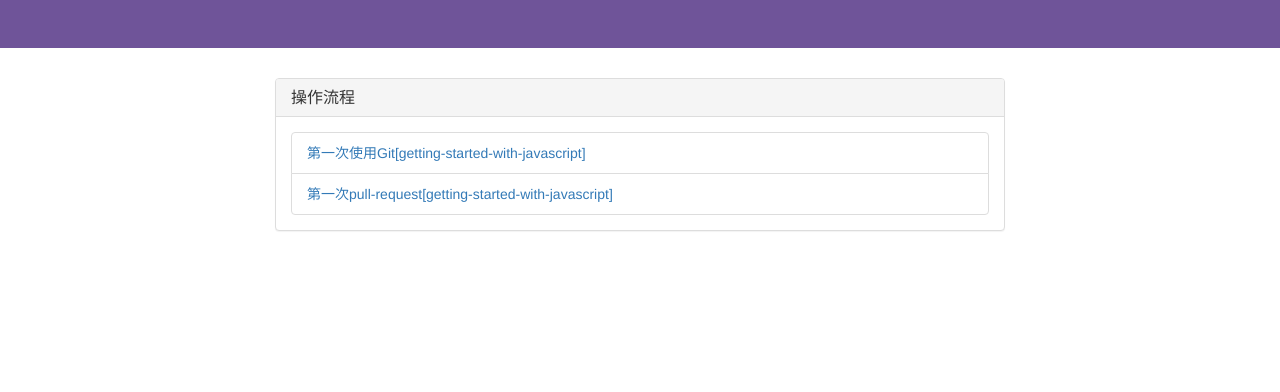
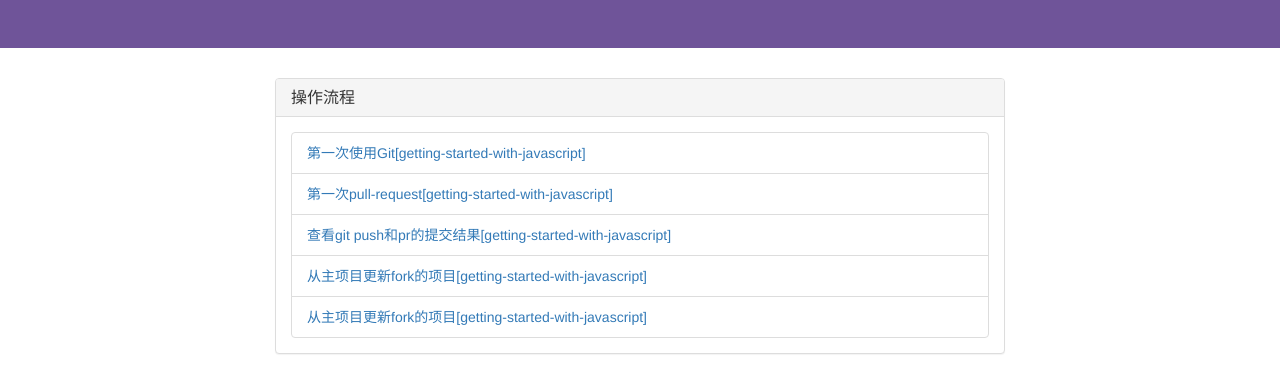
Before and after one commit to Autumnchou/mywebsite, a plain HTML site: page index.html in a window 1280 px wide. Shown: the part 122-514 px from the top of the page. Drawn offline with nearby package versions, Linux system fonts and the light colour scheme.

Commit message:
Update index.html

```diff
--- a/index.html
+++ b/index.html
@@ -32,6 +32,21 @@
               第一次pull-request[getting-started-with-javascript]
             </a>
           </li>
+          <li class="list-group-item">
+            <a href="https://github.com/xugy0926/getting-started-with-javascript/blob/master/topics/如何查看git%20push和pr的提交结果.md">
+             查看git push和pr的提交结果[getting-started-with-javascript]
+            </a>
+          </li>
+          <li class="list-group-item">
+            <a href="https://github.com/xugy0926/getting-started-with-javascript/blob/master/topics/如何从主项目更新fork的项目.md">
+             从主项目更新fork的项目[getting-started-with-javascript]
+            </a>
+          </li>
+          <li class="list-group-item">
+            <a href="https://github.com/xugy0926/getting-started-with-javascript/blob/master/topics/如何从主项目更新fork的项目.md">
+             从主项目更新fork的项目[getting-started-with-javascript]
+            </a>
+          </li>
         </div>
       </div>
     </div>
```
